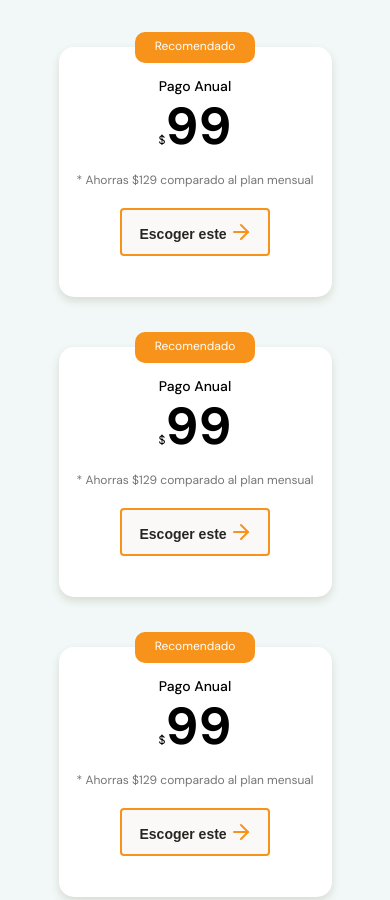
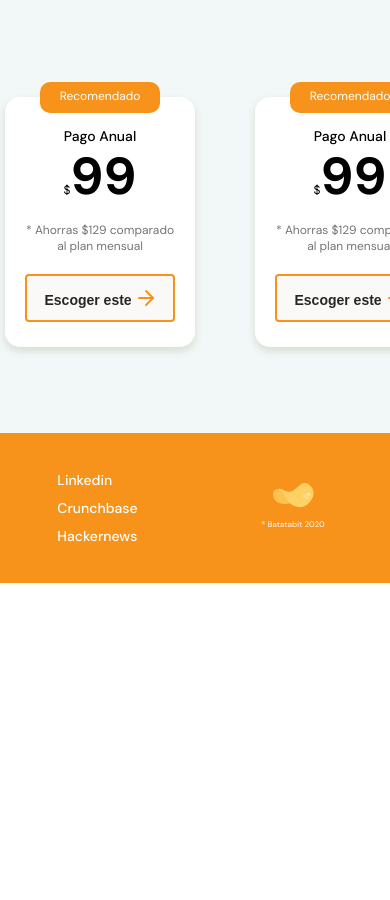
Before and after one commit to Yeyostuff/Responsive, a plain HTML site: page index.html in a window 390 px wide. Shown: the part 2156-3056 px from the top of the page. After the commit the page ends 2739 px from the top, so only its background shows below. Drawn offline with Linux system fonts and the light colour scheme.

Commit message:
Mobile first completed

```diff
--- a/index.html
+++ b/index.html
@@ -111,6 +111,17 @@
             </section>
         </section>
     </main>
-    <footer></footer>
+    <footer>
+        <section class="left">
+            <ul>
+                <li><a href="#">Linkedin</a></li>
+                <li><a href="#">Crunchbase</a></li>
+                <li><a href="#">Hackernews</a></li>
+            </ul>
+        </section>
+        <section class="right">
+            <img src="./assets/img/logo-footer.svg" alt="Logo de Batata Bit 2020"/>
+        </section>
+    </footer>
 </body>
 </html>
--- a/styles.css
+++ b/styles.css
@@ -377,13 +377,23 @@ main{
     color: #757575;
 }
 
+.plans-container--slider{
+    display: flex;
+    gap: 50px;
+    height: 316px;
+    overflow-x: scroll;
+    overscroll-behavior-x: contain;
+    scroll-snap-type: x proximity;
+}
+
 .plans-container--card {
     position: relative;
+    scroll-snap-align: center;
     width: 70%;
-    min-width: 230px;
+    min-width: 190px;
     max-width: 300px;
     height: 250px;
-    margin: 50px auto 0;
+    margin: 50px 5px 0;
     padding: 0 15px;
     background-color: var(--just-white);
     border-radius: 15px;
@@ -451,3 +461,33 @@ main{
     background-position: center;
     vertical-align: text-bottom;
 }
+
+footer{
+    display: flex;
+    width: 100%;
+    height: 150px;
+    background-color: var(--bitcoin-orange);
+}
+
+footer section{
+    display: flex;
+    width: 50%;
+    justify-content: center;
+    align-items: center;
+}
+
+footer .left ul{
+    font-size: 1.4rem;
+    font-weight: 500;
+    line-height: 1.8rem;
+    list-style: none;
+}
+
+footer .left li{
+    margin: 10px 0;
+}
+
+.left a{
+    text-decoration: none;
+    color: var(--just-white);
+}
```
